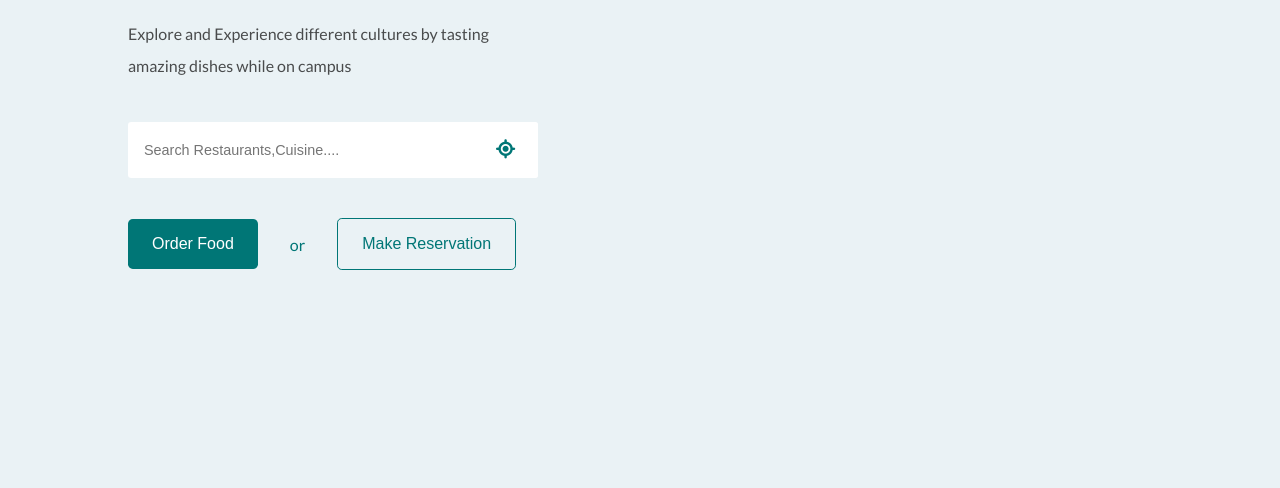
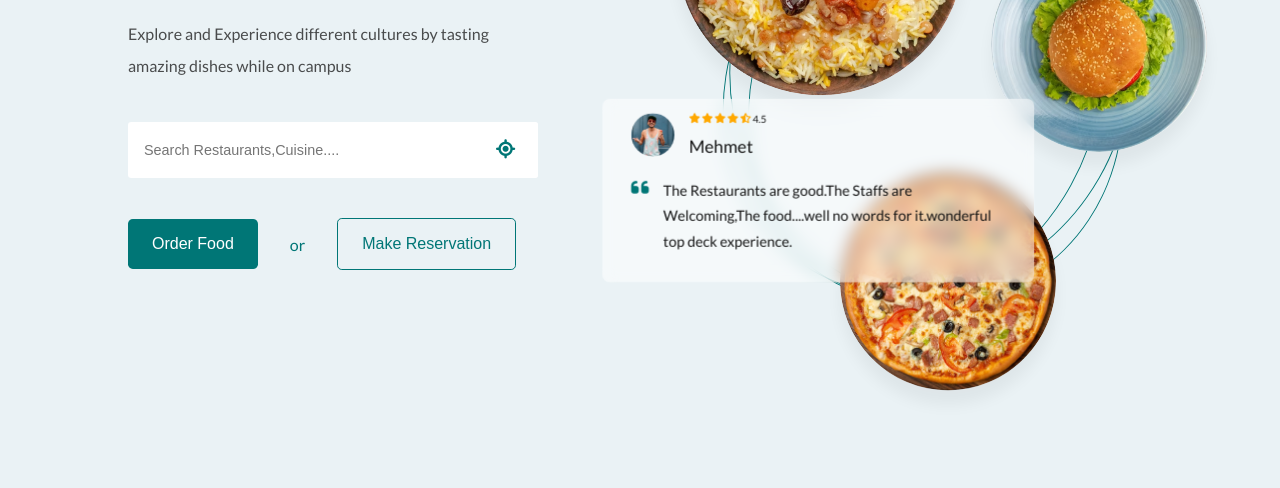
Before and after one commit to Nekabarry/CampusEat, a plain HTML site: page CampusEat/index.html in a window 1280 px wide. Shown: the part 312-800 px from the top of the page. Drawn offline with Linux system fonts and the light colour scheme.

Commit message:
Add files via upload
additional containers and css design

```diff
--- a/CampusEat/index.html
+++ b/CampusEat/index.html
@@ -62,8 +62,46 @@
                 <p class="or">or</p>
                 <button class="btn transparent">Make Reservation</button>
             </div>
+        </div>
 
+             <!--hero image container-->
+            <div class= "hero-img-container">
+                  <div class ="background-ele">
+                    <div class="ellipse"></div>
+                    <div class="ellipse"></div>
+                    <div class="ellipse"></div>
+                  </div>
+
+                <div class="forground-elements">
+                    <img src="Img/hero-biryani.png"class="hero-img"alt="">
+                    <img src="Img/hero-burger.png"class="hero-img"alt="">
+                    <img src="Img/hero-pizza.png"class="hero-img"alt="">
+
+                    <div class="review-box">
+                        <div class="review-info">
+                            <img src="Img/user-1.png"class="reviewer-img" alt="">
+
+                            <div class="reviewer">
+                                <div class="reviewer-rating">
+                                    <i class="fa-solid fa-star"></i>
+                                    <i class="fa-solid fa-star"></i>
+                                    <i class="fa-solid fa-star"></i>
+                                    <i class="fa-solid fa-star"></i>
+                                    <i class="fa-solid fa-star-half-stroke"></i>
+                                    <p>4.5</p>
+
+                                </div>
+                                <h2 class="reviewer-name">Mehmet</h2>
+                            </div>
+                        </div>
+                    <div class="review-body">
+                        <i class="fa-solid fa-quote-left"></i>
+                        <p class="review">The Restaurants are good.The Staffs are Welcoming,The food....well no words for it.wonderful top deck experience.</p>
+                </div>
             </div>
+                </div>
+            </div>
+
          </main>
     </header>
 </body>
--- a/CampusEat/style.css
+++ b/CampusEat/style.css
@@ -194,3 +194,110 @@ body{
 .hero-action-btn-container .or{
     color: var(--secondary-text-color);
 }
+
+.hero-img-container{
+    min-width: 30rem;
+    min-height: 30rem;
+    position: relative;
+    transform: scale(0.9) translate(1rem);
+}
+.background-ele, .forground-elements{
+    width: 100%;
+    height: 100%;
+    position:absolute;
+}
+
+.ellipse{
+    position: absolute;
+    height: 100%;
+    top: 50%;
+    left: 50%;
+    border-radius: 100%;
+    border: .01rem solid var(--secondary-color);
+    transform-origin: center;
+}
+
+.ellipse:nth-child(1){
+    width:80%;
+    transform: translate(-50%, -50%) rotate(20deg);
+}
+.ellipse:nth-child(2){
+    width:90%;
+    transform: translate(-50%, -50%) rotate(40deg);
+}
+.ellipse:nth-child(3){
+    width:90%;
+    transform: translate(-50%, -50%) rotate(-20deg);
+}
+
+.hero-img{
+    position: absolute;
+    width: 10rem;
+    border-radius: 100%;
+    box-shadow: 0 1rem 1rem var(--shadow);
+}
+
+.hero-img:nth-child(1){
+    width: 20rem;
+    left: -8%;
+    top: -15%;
+}
+.hero-img:nth-child(2){
+    width: 15rem;
+    right: -15%;
+    top: 15%;
+}
+.hero-img:nth-child(3){
+    width: 15rem;
+    left: 30%;
+    bottom: -20%;
+}
+.review-box{
+    position: absolute;
+    width: 30rem;
+    padding: 1rem 2rem;
+    bottom: 5%;
+    left: -25%;
+    border-radius: .5rem;
+    background: var(--alpha-primary-color);
+   backdrop-filter: blur(.5rem);
+}
+.review-info{
+    display: flex;
+    gap: 1rem;
+}
+.reviewer-img{
+    width: 3rem;
+    height: 3rem;
+    border-radius: 100%;
+}
+
+.reviewer-rating{
+    display: flex;
+    gap: .1rem;
+    font-size: .7rem;
+    align-items: center;
+}
+.reviewer-rating i{
+    color: var(--rating-color);
+}
+.reviewer-name{
+    font-weight: 400;
+    font-size: 1.2rem;
+    margin-top: .75rem;
+}
+
+.review-body{
+    display: flex;
+    gap: 1rem;
+    margin-top: .5rem;
+    padding: 1rem 0;
+}
+.review-body i{
+    font-size: 1.4rem;
+    color: var(--secondary-text-color);
+}
+
+.review{
+    line-height: 1.75rem;
+}
```
Also changed, not shown: CampusEat/Img/hero-biryani.png (added), CampusEat/Img/hero-burger.png (added), CampusEat/Img/hero-pizza.png (added), CampusEat/Img/user-1.png (added).
